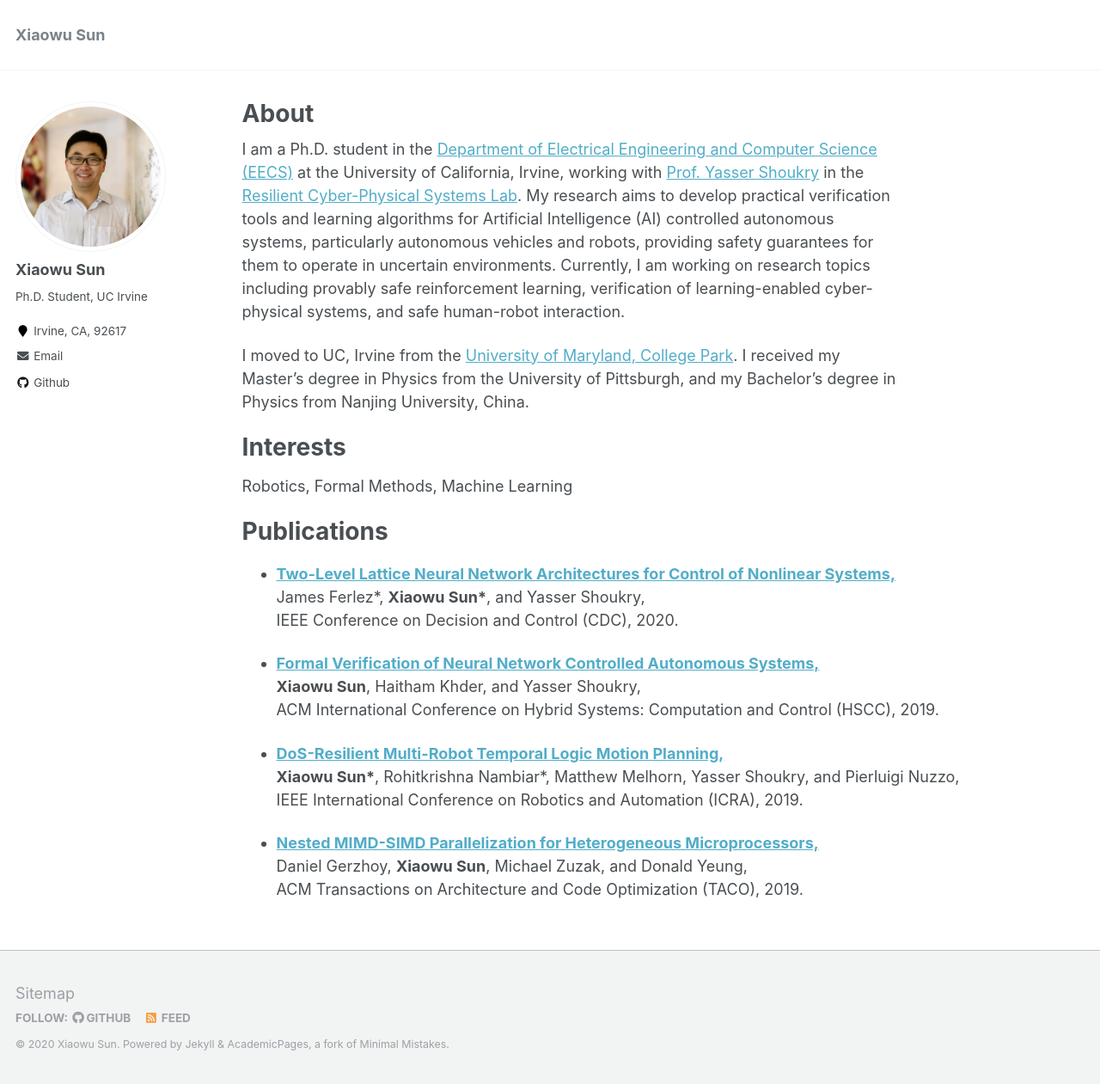
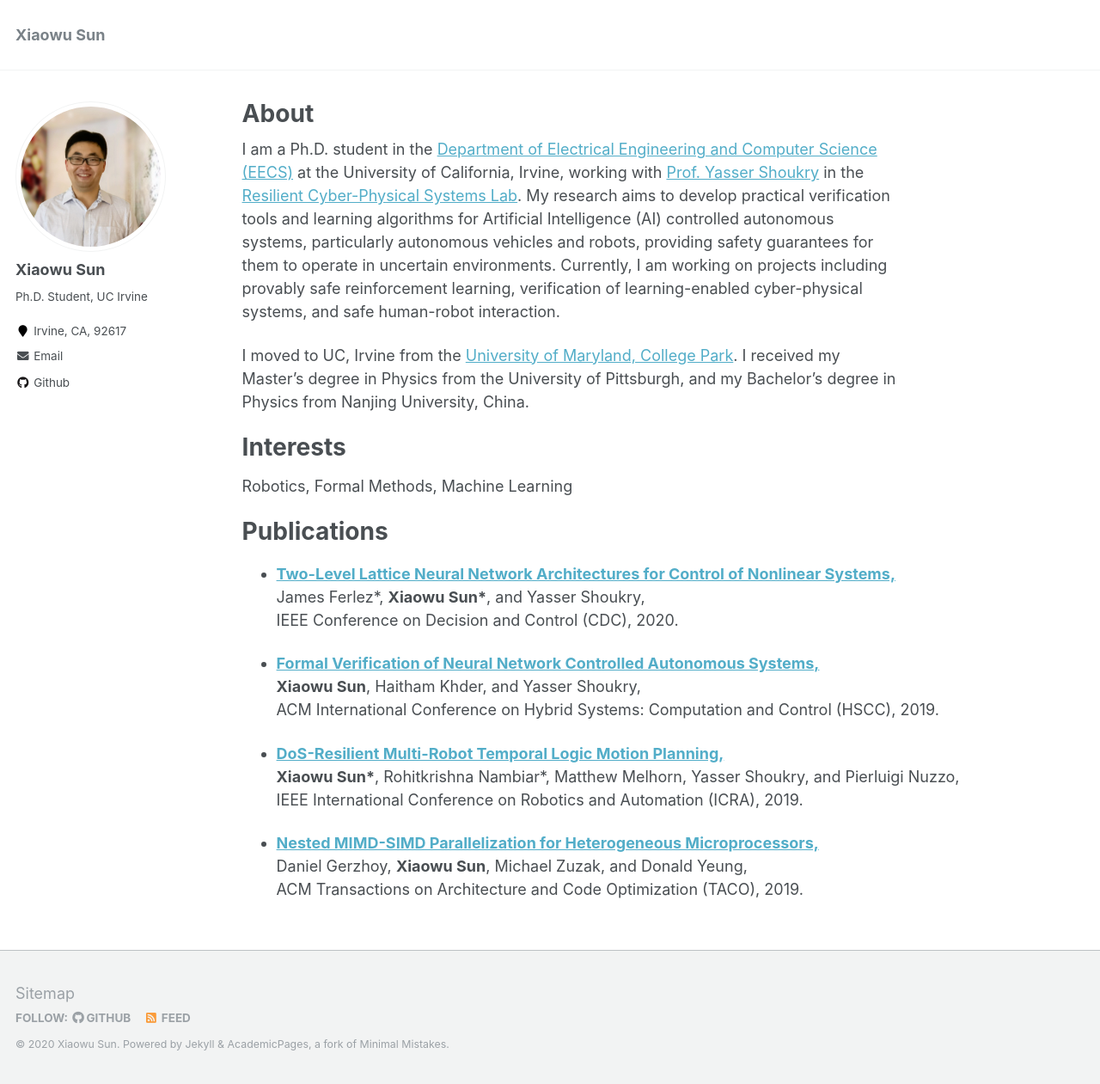
Before and after one commit to xiaowusun/xiaowusun.github.io, a Jekyll site: the page built from _pages/about.md, in a window 1280 px wide and 1261 px high. Shown: the whole window at 86% size. Built offline with Jekyll 4.4.1, drawn with Linux system fonts in a browser that asks for light colours.

Commit message:
Initial commit

```diff
--- a/_pages/about.md
+++ b/_pages/about.md
@@ -7,7 +7,7 @@ redirect_from:
   - /about/
   - /about.html
 ---
-I am a Ph.D. student in the [Department of Electrical Engineering and Computer Science (EECS)](https://engineering.uci.edu/dept/eecs) at the University of California, Irvine, working with [Prof. Yasser Shoukry](https://rcpsl.eng.uci.edu/yshoukry) in the [Resilient Cyber-Physical Systems Lab](https://rcpsl.eng.uci.edu/people). My research aims to develop practical verification tools and learning algorithms for Artificial Intelligence (AI) controlled autonomous systems, particularly autonomous vehicles and robots, providing safety guarantees for them to operate in uncertain environments. Currently, I am working on research topics including provably safe reinforcement learning, verification of learning-enabled cyber-physical systems, and safe human-robot interaction.
+I am a Ph.D. student in the [Department of Electrical Engineering and Computer Science (EECS)](https://engineering.uci.edu/dept/eecs) at the University of California, Irvine, working with [Prof. Yasser Shoukry](https://rcpsl.eng.uci.edu/yshoukry) in the [Resilient Cyber-Physical Systems Lab](https://rcpsl.eng.uci.edu/people). My research aims to develop practical verification tools and learning algorithms for Artificial Intelligence (AI) controlled autonomous systems, particularly autonomous vehicles and robots, providing safety guarantees for them to operate in uncertain environments. Currently, I am working on projects including provably safe reinforcement learning, verification of learning-enabled cyber-physical systems, and safe human-robot interaction.
 
 I moved to UC, Irvine from the [University of Maryland, College Park](https://ece.umd.edu/). I received my Master's degree in Physics from the University of Pittsburgh, and my Bachelor's degree in Physics from Nanjing University, China.
 
```
